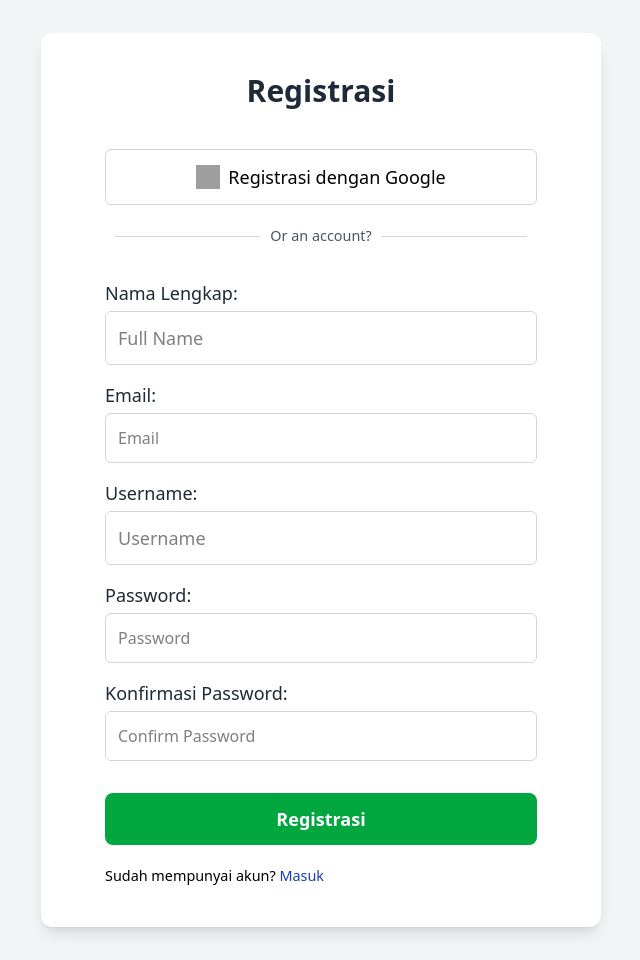
After one commit to adiprsty119/pt-tomma-app, a Flask app: page /register/ in a window 1280 px wide. The commit adds this page. Shown: the whole page, without its empty margins (319-959 px from the left). Run offline with Flask 3, Linux system fonts and the light colour scheme; grey boxes are pictures that could not be loaded.

Commit message:
Menyempurnakan algoritma login dan register

```diff
--- a/app/static/css/output.css
+++ b/app/static/css/output.css
@@ -23,7 +23,10 @@
     --color-green-500: oklch(72.3% 0.219 149.579);
     --color-green-600: oklch(62.7% 0.194 149.214);
     --color-green-700: oklch(52.7% 0.154 150.069);
+    --color-blue-600: oklch(54.6% 0.245 262.881);
+    --color-blue-700: oklch(48.8% 0.243 264.376);
     --color-blue-800: oklch(42.4% 0.199 265.638);
+    --color-blue-900: oklch(37.9% 0.146 265.522);
     --color-indigo-500: oklch(58.5% 0.233 277.117);
     --color-pink-500: oklch(65.6% 0.241 354.308);
     --color-gray-100: oklch(96.7% 0.003 264.542);
@@ -362,6 +371,9 @@
   .mr-4 {
     margin-right: calc(var(--spacing) * 4);
   }
+  .mb-1 {
+    margin-bottom: calc(var(--spacing) * 1);
+  }
   .mb-2 {
     margin-bottom: calc(var(--spacing) * 2);
   }
@@ -443,6 +458,9 @@
   .h-\[350px\] {
     height: 350px;
   }
+  .min-h-\[120vh\] {
+    min-height: 120vh;
+  }
   .min-h-screen {
     min-height: 100vh;
   }
--- a/app/templates/index.html
+++ b/app/templates/index.html
@@ -259,7 +259,7 @@
             <a
               href="/login/"
               class="flex items-center justify-center gap-1 text-yellow-400 hover:text-yellow-300 transition text-2xl"
-              title="Daftar Akun"
+              title="Masuk Akun"
             >
               <i class="fas fa-user-plus"></i>
               <span class="sr-only">Sign Up</span>
--- /dev/null
+++ b/app/templates/register.html
@@ -0,0 +1,143 @@
+<!DOCTYPE html>
+<html lang="en">
+  <head>
+    <meta charset="UTF-8" />
+    <meta name="viewport" content="width=device-width, initial-scale=1.0" />
+    <title>Halaman Registrasi</title>
+    <!-- Tailwind CSS -->
+    <link
+      rel="stylesheet"
+      href="{{ url_for('static', filename='css/output.css') }}"
+    />
+  </head>
+
+  <body
+    class="font-sans bg-gray-100 m-0 p-0 flex justify-center items-center min-h-[120vh]"
+  >
+    <div
+      class="bg-white p-10 md:px-16 rounded-[12px] shadow-lg w-full max-w-[35rem]"
+    >
+      <h1
+        class="text-center text-gray-800 mb-10 text-3xl md:text-3xl font-semibold"
+      >
+        Registrasi
+      </h1>
+
+      <div class="flex flex-row justify-between gap-2 mt-9">
+        <button
+          class="w-full h-14 flex justify-center items-center gap-2 border border-gray-300 rounded-md px-2.5 text-lg cursor-pointer bg-white transition-colors duration-300 hover:#f5f5f5"
+          onclick="redirectToLoginWithGoogle()"
+        >
+          <img
+            class="w-6 h-6"
+            src="https://www.gstatic.com/images/branding/product/1x/gsa_48dp.png"
+            alt="Google Logo"
+          />
+          Registrasi dengan Google
+        </button>
+      </div>
+      <div class="flex items-center justify-center my-5 mb-8">
+        <hr class="flex-grow border-t border-gray-300 mx-2.5" />
+        <span class="text-[0.9rem] text-gray-600">Or an account?</span>
+        <hr class="flex-grow border-t border-gray-300 mx-2.5" />
+      </div>
+
+      <!-- Flash message Start -->
+      {% with messages = get_flashed_messages(with_categories=true) %} {% if
+      messages %} {% for category, message in messages %}
+      <div
+        class="mb-4 p-4 rounded-md text-white bg-{{ 'green' if category == 'success' else 'red' }}-500"
+      >
+        {{ message | e }}
+      </div>
+      {% endfor %} {% endif %} {% endwith %}
+      <!-- Flash message End -->
+
+      <form id="registerForm" action="/register" method="post">
+        <div class="mb-4">
+          <label class="block mb-1 text-lg text-gray-800" for="fullName"
+            >Nama Lengkap:</label
+          >
+          <input
+            type="text"
+            id="fullName"
+            name="fullName"
+            placeholder="Full Name"
+            required
+            class="w-full p-3 text-lg border border-gray-300 rounded-md outline-none box-border focus:border-green-500 focus:ring-2 focus:ring-green-300"
+          />
+        </div>
+        <div class="mb-4">
+          <label class="block mb-1 text-lg text-gray-800" for="email"
+            >Email:</label
+          >
+          <input
+            type="email"
+            id="email"
+            name="email"
+            placeholder="Email"
+            required
+            class="w-full p-3 text-[1rem] border border-gray-300 rounded-md outline-none box-border focus:border-green-500 focus:ring-2 focus:ring-green-300"
+          />
+        </div>
+        <div class="mb-4">
+          <label class="block mb-1 text-lg text-gray-800" for="username"
+            >Username:</label
+          >
+          <input
+            type="username"
+            id="username"
+            name="username"
+            placeholder="Username"
+            required
+            class="w-full p-3 text-lg border border-gray-300 rounded-md outline-none box-border focus:border-green-500 focus:ring-2 focus:ring-green-300"
+          />
+        </div>
+        <div class="mb-4">
+          <label class="block mb-1 text-lg text-gray-800" for="password"
+            >Password:</label
+          >
+          <input
+            type="password"
+            id="password"
+            name="password"
+            placeholder="Password"
+            required
+            class="w-full p-3 text-[1rem] border border-gray-300 rounded-md outline-none box-border focus:border-green-500 focus:ring-2 focus:ring-green-300"
+          />
+        </div>
+        <div class="mb-8">
+          <label class="block mb-1 text-lg text-gray-800" for="confirmPassword"
+            >Konfirmasi Password:</label
+          >
+          <input
+            type="password"
+            id="confirmPassword"
+            name="confirmPassword"
+            placeholder="Confirm Password"
+            required
+            class="w-full p-3 text-[1rem] border border-gray-300 rounded-md outline-none box-border focus:border-green-500 focus:ring-2 focus:ring-green-300"
+          />
+        </div>
+        <button
+          type="submit"
+          name="register"
+          value="register"
+          class="w-full bg-green-600 hover:bg-green-700 text-white text-lg font-semibold py-3 px-5 mb-3 rounded-lg transition cursor-pointer"
+        >
+          Registrasi
+        </button>
+      </form>
+      <p class="text-[0.9rem] mt-2">
+        Sudah mempunyai akun?
+        <a
+          href="/login/"
+          class="text-blue-800 no-underline text-[0.9rem] hover:underline"
+          >Masuk</a
+        >
+      </p>
+    </div>
+
+    <script src="{{ url_for('static', filename='js/register.js') }}"></script>
+  </body>
+</html>
--- a/run.py
+++ b/run.py
@@ -8,7 +8,7 @@ from twilio.rest import Client
 from authlib.integrations.flask_client import OAuth
 from markupsafe import escape
 from datetime import datetime, timedelta
-import random
+import random, string
 import logging
 import secrets
 import time
@@ -58,6 +58,11 @@ def normalize_phone_number(phone):
         return '+' + phone
     else:
         return phone
+
+def generate_username(email):
+    name_part = email.split('@')[0]
+    random_suffix = ''.join(random.choices(string.digits, k=4))
+    return f"{name_part}_{random_suffix}"
 
 # Google OAuth Config
 oauth = OAuth(app)
@@ -115,7 +120,7 @@ def login():
             session['username'] = username
             safe_username = escape(username)
             flash(f"Login berhasil! Selamat datang, {safe_username}.", "success")
-            return redirect(url_for('dashboard'))
+            return redirect(url_for('index'))
     return render_template('login.html', message=message)
 
 # Endpoint login with Google
@@ -129,15 +134,77 @@ def google_callback():
     token = google.authorize_access_token()
     resp = google.get('userinfo')  # ambil data user
     user_info = resp.json()
+    email = user_info['email']
+    user = Users.query.filter_by(email=email).first()
 
-    # Simpan ke session atau database
+    if user:
+        # Simpan ke session atau database
+        session['user'] = {
+            'id': user.id,
+            'username': user.username,
+            'email': user.email,
+            'nama_lengkap': user.nama_lengkap,
+            'foto': user.foto,
+            'level': user.level
+        }
+        flash(f"Login berhasil! Selamat datang", "success")
+        return redirect(url_for('index'))
+    else:
+        # Jika belum ada, arahkan ke konfirmasi registrasi
+        session['pending_user'] = user_info
+        flash("Akun belum terdaftar. Lanjutkan untuk registrasi?", "warning")
+        return redirect(url_for('confirm_register'))
+
+@app.route('/confirm-register/')
+def confirm_register():
+    user_info = session.get('pending_user')
+
+    if not user_info:
+        flash("Data user tidak ditemukan. Silakan login ulang.", "danger")
+        return redirect(url_for('login'))
+
+    return render_template("confirm_register.html", user=user_info)
+
+@app.route('/confirm-register', methods=['POST'])
+def do_register():
+    user_info = session.get('pending_user')
+
+    if not user_info:
+        flash("Data user tidak ditemukan. Silakan login ulang.", "danger")
+        return redirect(url_for('login'))
+
+    email = user_info['email']
+    username = generate_username(email)
+
+
+    # Simpan ke database
+    new_user = Users(
+            username=username,
+            password=generate_password_hash(secrets.token_urlsafe(12), method='pbkdf2:sha256'),
+            nama_lengkap=user_info['name'],
+            email=user_info['email'],
+            jenis_kelamin=None,
+            usia=None,
+            foto=user_info['picture'],
+            nomor_hp=None,
+            level='user',
+            reset_token=None,
+            token_exp=None
+    )
+    db.session.add(new_user)
+    db.session.commit()
+
+    # Login langsung setelah registrasi
     session['user'] = {
-        'name': user_info['name'],
-        'email': user_info['email'],
-        'picture': user_info['picture']
+        'id': new_user.id,
+        'username': new_user.username,
+        'email': new_user.email,
+        'nama_lengkap': new_user.nama_lengkap,
+        'foto': new_user.foto,
+        'level': new_user.level
     }
-    flash(f"Login berhasil! Selamat datang", "success")
-    return redirect(url_for('dashboard'))
+    flash("Registrasi otomatis berhasil! Anda sudah login.", "success")
+    return redirect(url_for('index'))
 
 # Endpoint register
 @app.route('/register/', methods=['GET', 'POST'])
```
Also changed, not shown: other parts of app/static/css/output.css (+47 -0 lines), app/templates/confirm_register.html (added, +46 -0 lines), app/templates/login.html (+11 -11 lines).
